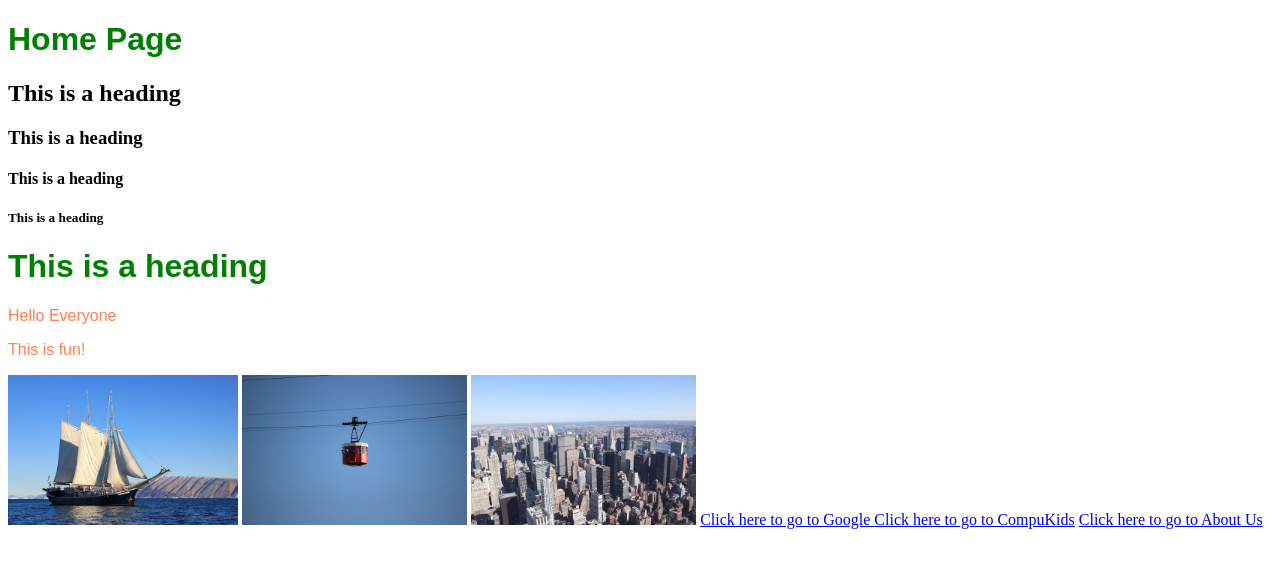
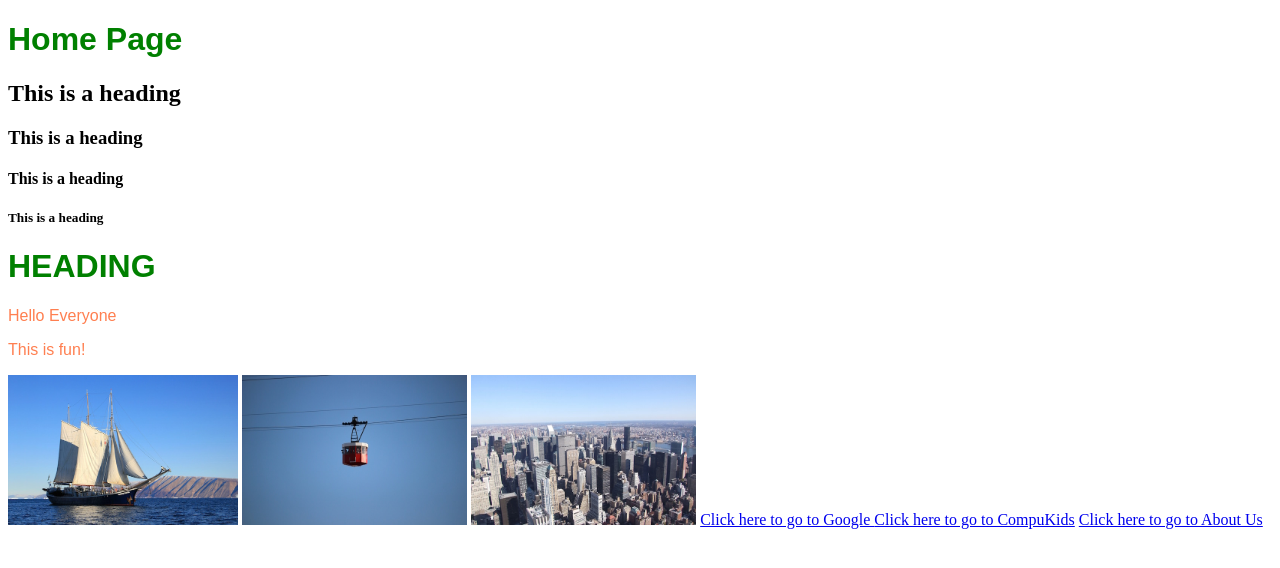
Before and after one commit to Zoey-Davids/CompuKids-Web, a plain HTML site: page index.html in a window 1280 px wide. Drawn offline with Linux system fonts and the light colour scheme.

Commit message:
Update index.html

```diff
--- a/index.html
+++ b/index.html
@@ -9,7 +9,7 @@
         <h3>This is a heading</h3>
         <h4>This is a heading</h4>
         <h5>This is a heading</h5>
-        <h1>This is a heading</h1>
+        <h1>HEADING</h1>
         <p>Hello Everyone</p>
         <p>This is fun!</p>
         <a href="boat.html"><img src="images/boat.jpg" height ="150"/></a>
```
